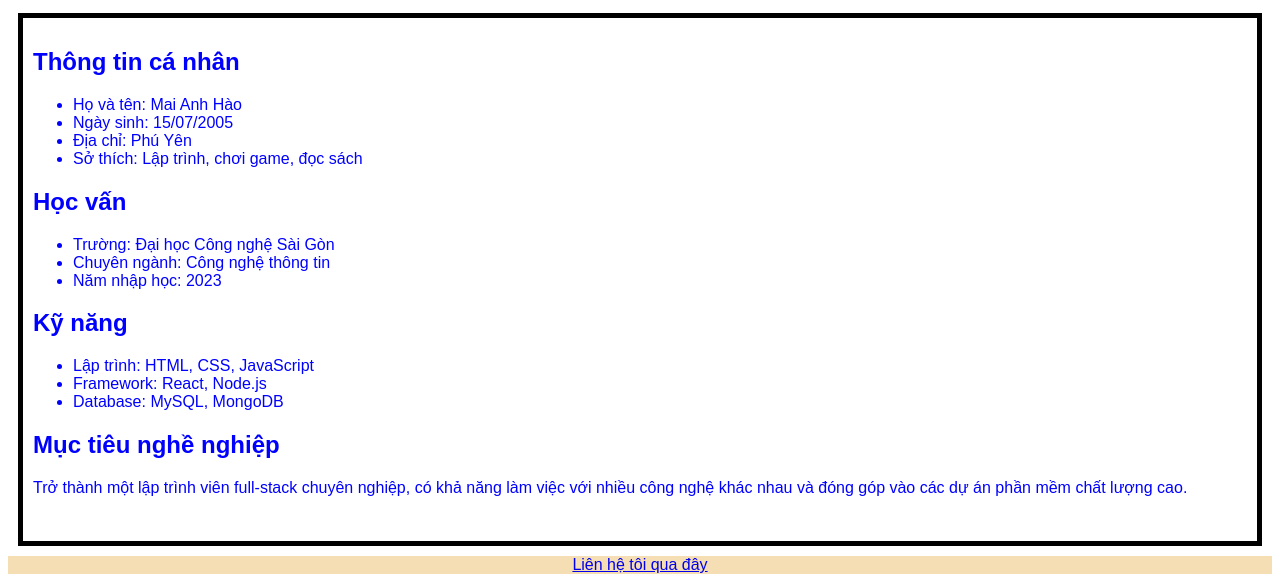
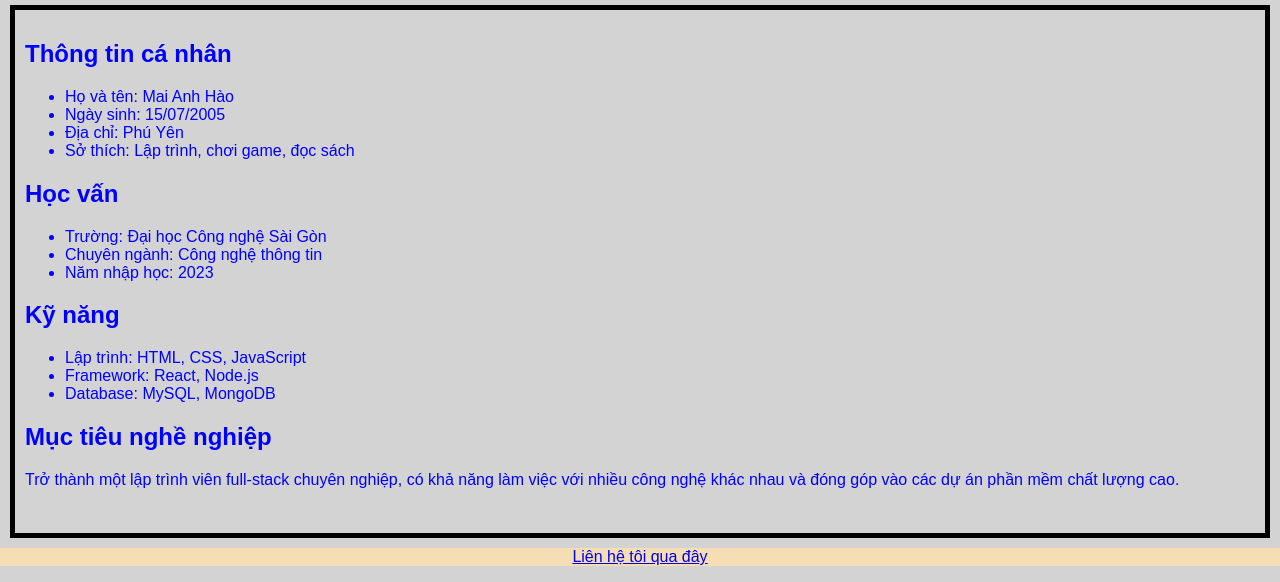
Before and after one commit to maianhhao-it/Duan, a plain HTML site: page index.html in a window 1280 px wide. Shown: the part 313-895 px from the top of the page. Drawn offline with Linux system fonts and the light colour scheme.

Commit message:
Sửa css

```diff
--- a/style.css
+++ b/style.css
@@ -1,5 +1,8 @@
 body {
-  font-family: Arial;
+  font-family: Arial, sans-serif;
+  margin: 0;
+  padding: 0;
+  background-color: lightgray;
 }
 header {
   background-color: whitesmoke;
```
